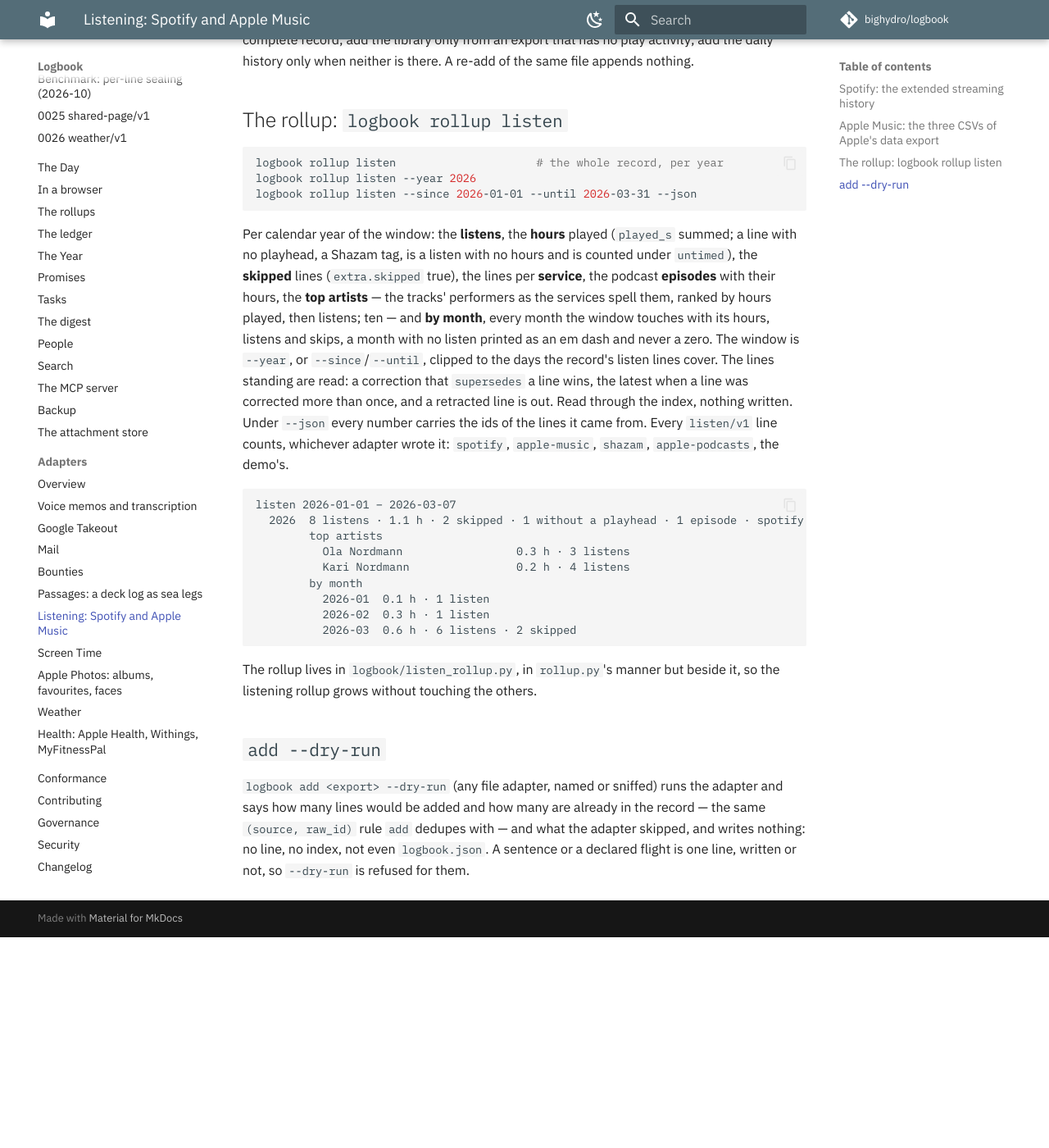
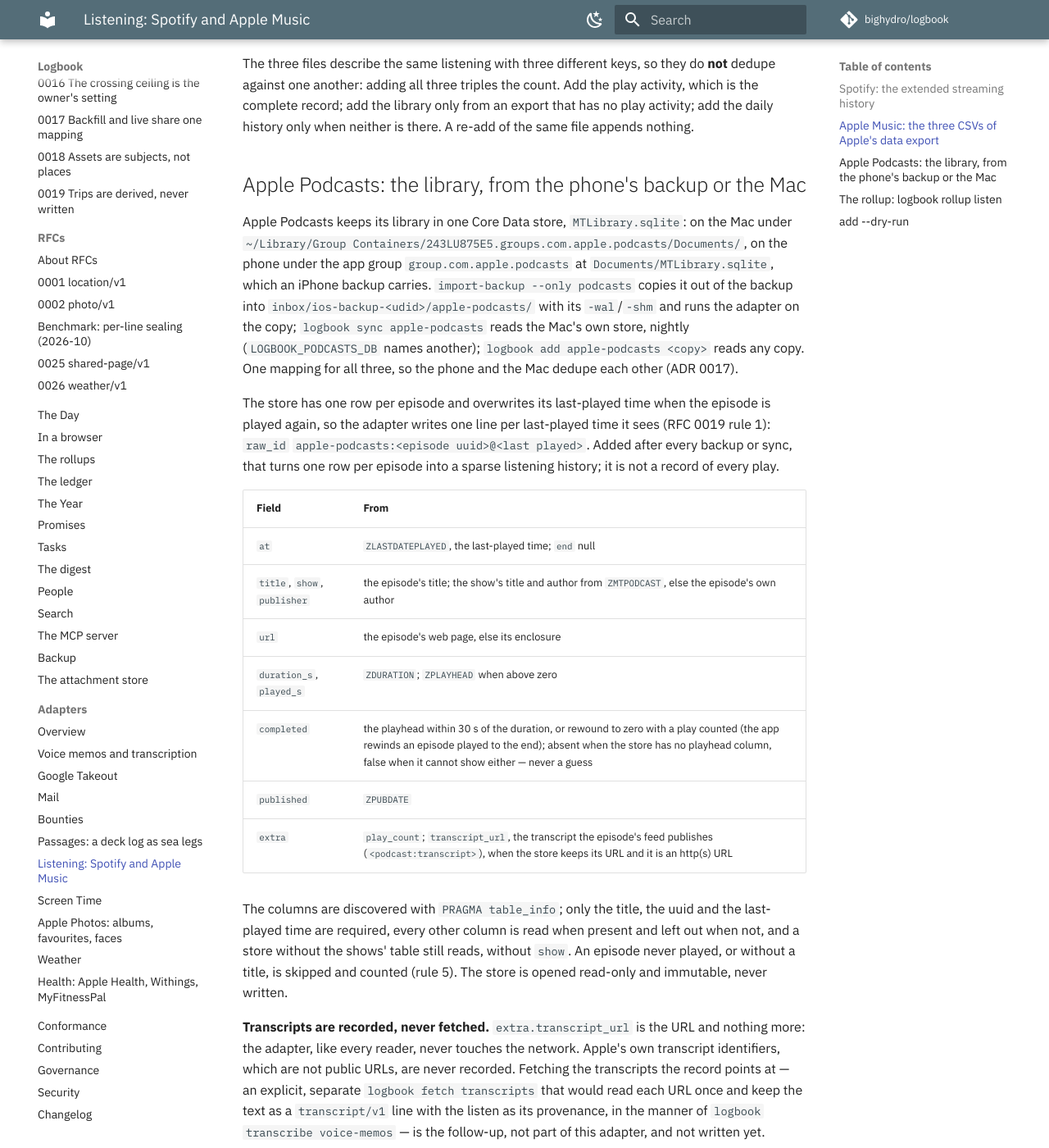
Before and after one commit to bighydro/logbook, an MkDocs documentation site: the page built from docs/adapters/listen.md, in a window 1280 px wide and 1400 px high, scrolled down 2560 px. Shown: the whole window at 82% size. Built offline with MkDocs 1.6.1 and Material for MkDocs 9.7.7, drawn with Linux system fonts in a browser that asks for light colours; comment, search, counter and statistics services are not loaded; before the commit the page ends 3703 px from its top, so only the background shows below that; some of the changed text lies outside the part shown.

Commit message:
docs: apple-podcasts from a backup, completed, transcript URLs never fetched, the podcasts rollup
docs/adapters/listen.md gains the Apple Podcasts section (the three ways in,
the field table, the transcript rule and the logbook fetch transcripts
follow-up, out of scope here); the rollup text and example show the podcasts
section; docs/rollups.md and the adapters overview say the same; CHANGELOG.

Co-Authored-By: Claude Fable 5.1 <noreply@anthropic.com>
Claude-Session: https://claude.ai/code/session_01DSaemavtDe2FSUhhQsGcVD
Signed-off-by: bighydro <122497530+bighydro@users.noreply.github.com>

````diff
--- a/docs/adapters/listen.md
+++ b/docs/adapters/listen.md
@@ -1,10 +1,10 @@
-# Listening: Spotify and Apple Music
+# Listening: Spotify, Apple Music and Apple Podcasts
 
-Two adapters write `listen/v1` lines (RFC 0019) from the streaming services' own exports, beside
-the `shazam` and `apple-podcasts` adapters that already do: one line per listen, `media` `track` or
-`episode`, the title, the performer and the album as the service spells them and never resolved,
-how much played, and under `extra` the skip flag and the device when the export carries them. Tier
-2, as the profile says. One reader sums them up: `logbook rollup listen`.
+Three adapters write `listen/v1` lines (RFC 0019) from the services' own exports and stores, beside
+the `shazam` adapter that already does: one line per listen, `media` `track` or `episode`, the
+title, the performer, the album or the show as the service spells them and never resolved, how
+much played, and under `extra` the skip flag and the device when the export carries them. Tier 2,
+as the profile says. One reader sums them up: `logbook rollup listen`.
 
 ```bash
 logbook add spotify ~/Downloads/"Spotify Extended Streaming History"           # the folder: every history file in it
@@ -12,7 +12,9 @@ logbook add spotify ~/Downloads/"Spotify Extended Streaming History"/Streaming_H
 logbook add apple-music ~/Downloads/"Apple Music Activity"/"Apple Music Play Activity.csv"
 logbook add apple-music ~/Downloads/"Apple Music Activity"/"Apple Music Library Tracks.csv"
 logbook add spotify ~/Downloads/"Spotify Extended Streaming History" --dry-run  # what would be added; nothing written
-logbook rollup listen --year 2026                                              # listens, hours, skips, top artists, by month
+logbook import-backup ~/Library/Application\ Support/MobileSync/Backup/<udid> --only podcasts  # the phone's Podcasts library
+logbook sync apple-podcasts                                                    # this Mac's own Podcasts library, nightly
+logbook rollup listen --year 2026                                              # listens, hours, skips, top artists, podcasts, by month
 ```
 
 Both are file adapters in the sense of [the overview](README.md): pure, no network, never a write
@@ -90,6 +92,44 @@ against one another: adding all three triples the count. Add the play activity,
 complete record; add the library only from an export that has no play activity; add the daily
 history only when neither is there. A re-add of the same file appends nothing.
 
+## Apple Podcasts: the library, from the phone's backup or the Mac
+
+Apple Podcasts keeps its library in one Core Data store, `MTLibrary.sqlite`: on the Mac under
+`~/Library/Group Containers/243LU875E5.groups.com.apple.podcasts/Documents/`, on the phone under
+the app group `group.com.apple.podcasts` at `Documents/MTLibrary.sqlite`, which an iPhone backup
+carries. `import-backup --only podcasts` copies it out of the backup into
+`inbox/ios-backup-<udid>/apple-podcasts/` with its `-wal`/`-shm` and runs the adapter on the copy;
+`logbook sync apple-podcasts` reads the Mac's own store, nightly (`LOGBOOK_PODCASTS_DB` names
+another); `logbook add apple-podcasts <copy>` reads any copy. One mapping for all three, so the
+phone and the Mac dedupe each other (ADR 0017).
+
+The store has one row per episode and overwrites its last-played time when the episode is played
+again, so the adapter writes one line per last-played time it sees (RFC 0019 rule 1): `raw_id`
+`apple-podcasts:<episode uuid>@<last played>`. Added after every backup or sync, that turns one
+row per episode into a sparse listening history; it is not a record of every play.
+
+| Field | From |
+|---|---|
+| `at` | `ZLASTDATEPLAYED`, the last-played time; `end` null |
+| `title`, `show`, `publisher` | the episode's title; the show's title and author from `ZMTPODCAST`, else the episode's own author |
+| `url` | the episode's web page, else its enclosure |
+| `duration_s`, `played_s` | `ZDURATION`; `ZPLAYHEAD` when above zero |
+| `completed` | the playhead within 30 s of the duration, or rewound to zero with a play counted (the app rewinds an episode played to the end); absent when the store has no playhead column, false when it cannot show either — never a guess |
+| `published` | `ZPUBDATE` |
+| `extra` | `play_count`; `transcript_url`, the transcript the episode's feed publishes (`<podcast:transcript>`), when the store keeps its URL and it is an http(s) URL |
+
+The columns are discovered with `PRAGMA table_info`; only the title, the uuid and the last-played
+time are required, every other column is read when present and left out when not, and a store
+without the shows' table still reads, without `show`. An episode never played, or without a title,
+is skipped and counted (rule 5). The store is opened read-only and immutable, never written.
+
+**Transcripts are recorded, never fetched.** `extra.transcript_url` is the URL and nothing more:
+the adapter, like every reader, never touches the network. Apple's own transcript identifiers,
+which are not public URLs, are never recorded. Fetching the transcripts the record points at —
+an explicit, separate `logbook fetch transcripts` that would read each URL once and keep the text
+as a `transcript/v1` line with the listen as its provenance, in the manner of `logbook transcribe
+voice-memos` — is the follow-up, not part of this adapter, and not written yet.
+
 ## The rollup: `logbook rollup listen`
 
 ```bash
@@ -102,8 +142,10 @@ Per calendar year of the window: the **listens**, the **hours** played (`played_
 with no playhead, a Shazam tag, is a listen with no hours and is counted under `untimed`), the
 **skipped** lines (`extra.skipped` true), the lines per **service**, the podcast **episodes** with
 their hours, the **top artists** — the tracks' performers as the services spell them, ranked by
-hours played, then listens; ten — and **by month**, every month the window touches with its hours,
-listens and skips, a month with no listen printed as an em dash and never a zero. The window is
+hours played, then listens; ten — the **podcasts** section, the episodes' hours **by show** (the
+shows as the services spell them, by hours then episodes) and **by month**, printed only for a
+year with an episode — and **by month**, every month the window touches with its hours, listens
+and skips, a month with no listen printed as an em dash and never a zero. The window is
 `--year`, or `--since`/`--until`, clipped to the days the record's listen lines cover. The lines
 standing are read: a correction that `supersedes` a line wins, the latest when a line was corrected
 more than once, and a retracted line is out. Read through the index, nothing written. Under `--json`
@@ -111,15 +153,23 @@ every number carries the ids of the lines it came from. Every `listen/v1` line c
 adapter wrote it: `spotify`, `apple-music`, `shazam`, `apple-podcasts`, the demo's.
 
 ```
-listen 2026-01-01 – 2026-03-07
-  2026  8 listens · 1.1 h · 2 skipped · 1 without a playhead · 1 episode · spotify 7, shazam 1
+listen 2026-01-01 – 2026-03-20
+  2026  10 listens · 2.3 h · 2 skipped · 1 without a playhead · 3 episodes · spotify 8, apple-podcasts 1, shazam 1
         top artists
           Ola Nordmann                 0.3 h · 3 listens
           Kari Nordmann                0.2 h · 4 listens
+        podcasts  3 episodes · 1.8 h
+          by show
+            Havnepodden                  1.5 h · 2 episodes
+            Knots Weekly                 0.2 h · 1 episode
+          by month
+            2026-01  0.2 h · 1 episode
+            2026-02  —
+            2026-03  1.5 h · 2 episodes
         by month
-          2026-01  0.1 h · 1 listen
+          2026-01  0.3 h · 2 listens
           2026-02  0.3 h · 1 listen
-          2026-03  0.6 h · 6 listens · 2 skipped
+          2026-03  1.6 h · 7 listens · 2 skipped
 ```
 
 The rollup lives in `logbook/listen_rollup.py`, in `rollup.py`'s manner but beside it, so the
````
Also changed, not shown: CHANGELOG.md (+1 -0 lines), adapters/README.md (+1 -1 lines), docs/rollups.md (+3 -2 lines).
